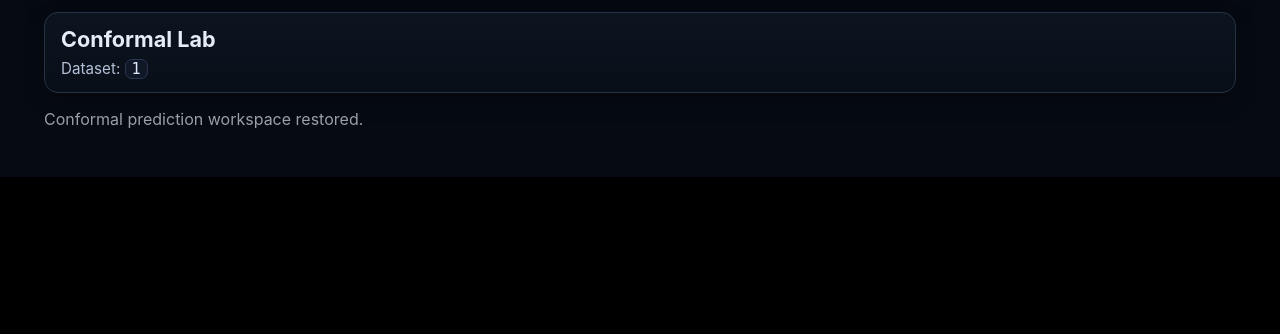
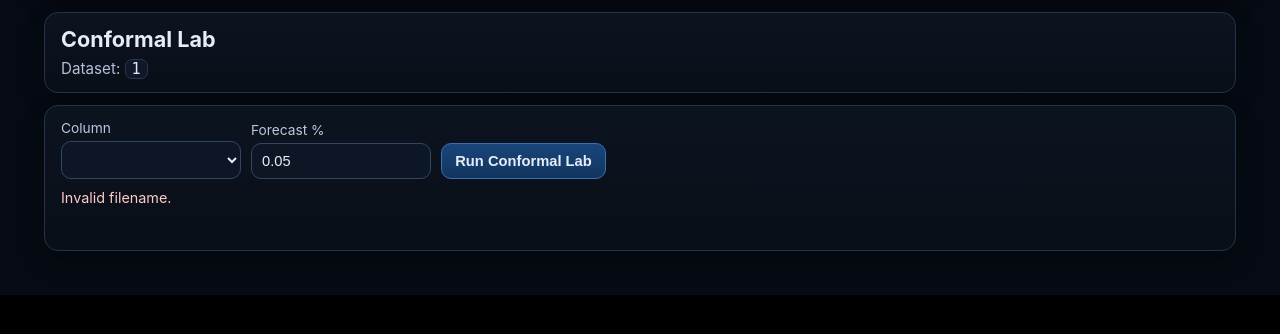
Before and after one commit to Quetzalcoatlus2/Data-analysis, a Flask app: page /labs/1/conformal in a window 1280 px wide. Shown: the part 77-411 px from the top of the page. Run offline with Flask 3, Linux system fonts and the light colour scheme; data that the repository does not hold is empty.

Commit message:
Refactor(research-conformal): convert page to runtime lab shell
Replace static conformal placeholder in templates/research_conformal.html with runtime controls (column, forecast %), run action, and status/summary/chart/table containers.\n\nWhy: enable dynamic conformal interval diagnostics rendered from labs API payloads.

```diff
--- a/templates/research_conformal.html
+++ b/templates/research_conformal.html
@@ -2,7 +2,22 @@
 {% block title %}Conformal Lab{% endblock %}
 {% block heading %}Conformal Lab{% endblock %}
 {% block body %}
-<section class="card">
-  <p class="muted">Conformal prediction workspace restored.</p>
+<section class="labs-card labs-shell" data-lab-page="conformal" data-lab-endpoint="conformal">
+  <div class="labs-toolbar">
+    <label class="labs-control" data-control="column">
+      Column
+      <select data-lab-control="column"></select>
+    </label>
+    <label class="labs-control" data-control="forecast_pct">
+      Forecast %
+      <input data-lab-control="forecast_pct" type="number" min="0" max="0.5" step="0.01" value="{{ forecast_pct }}" />
+    </label>
+    <button class="labs-run-btn" type="button" data-lab-action="run">Run Conformal Lab</button>
+  </div>
+
+  <div class="labs-status" data-lab-status>Loading conformal diagnostics…</div>
+  <div class="labs-summary-grid" data-lab-summary></div>
+  <div class="labs-chart-grid" data-lab-chart></div>
+  <div class="labs-table-wrap" data-lab-table></div>
 </section>
 {% endblock %}
```
